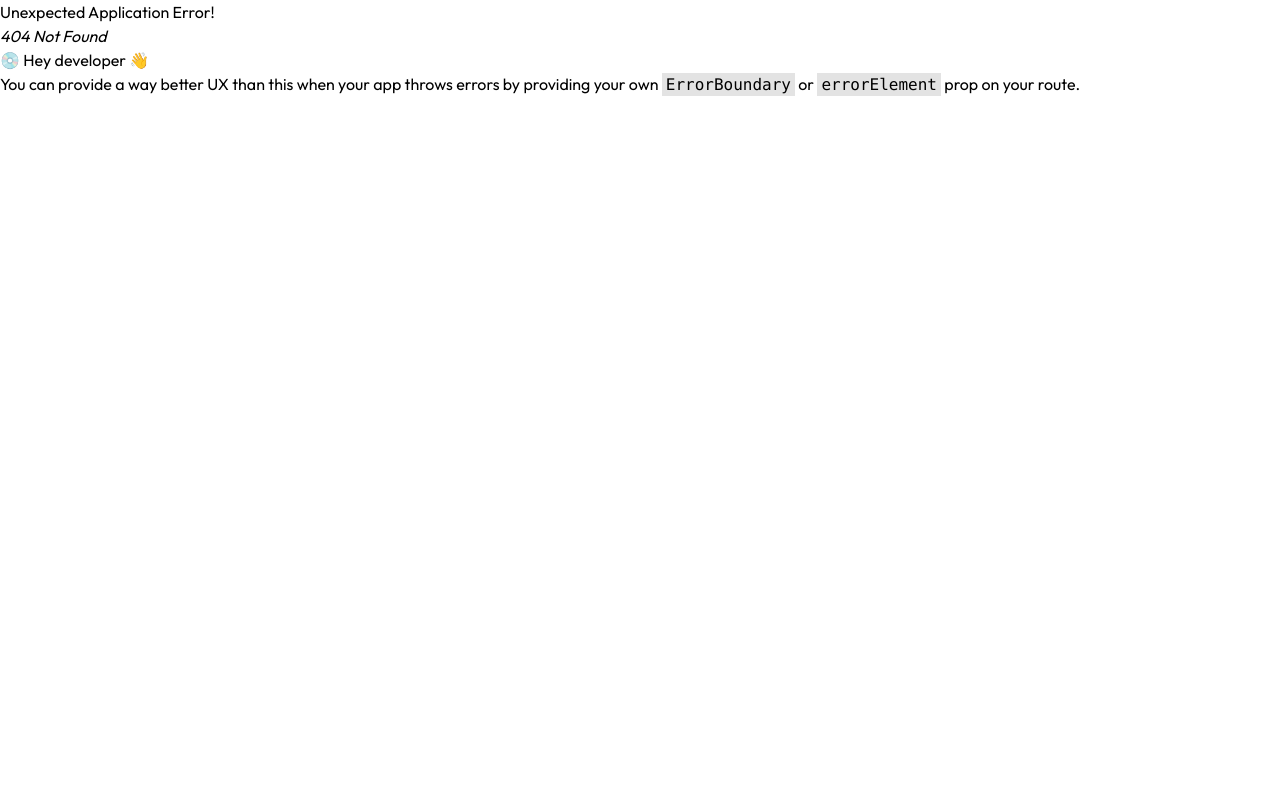
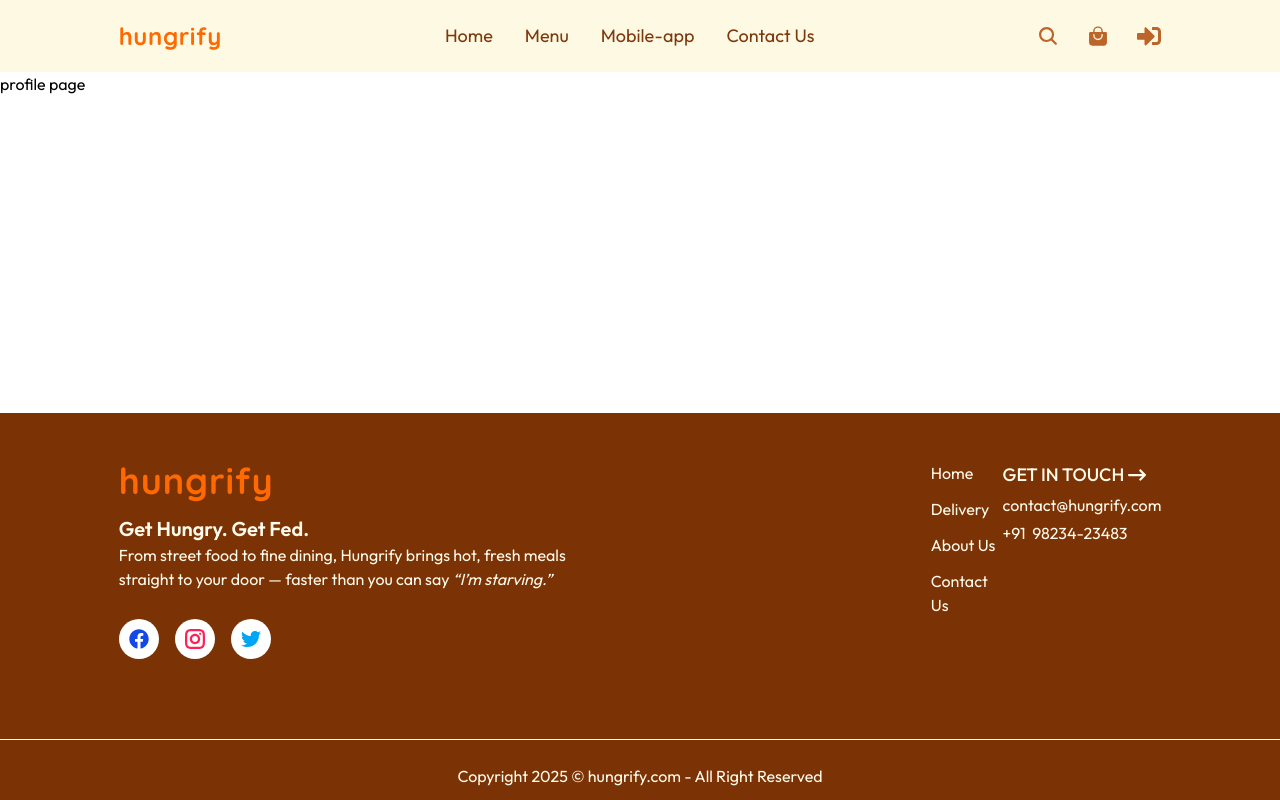
Before and after one commit to Ravipanchal0/hungrify, a React (Vite) app in the folder frontend/: page /profile in a window 1280 px wide. Before the commit this address had no page. Built offline with nearby package versions, Linux system fonts and the light colour scheme.

Commit message:
feat: add Profile page and integrate it into routing, update App component to use context for login modal

```diff
--- a/frontend/src/App.jsx
+++ b/frontend/src/App.jsx
@@ -1,13 +1,16 @@
-import React, { useState } from "react";
+import React, { useCallback, useContext, useState } from "react";
 import { Outlet } from "react-router-dom";
 import "./App.css";
 import { Navbar, Footer, LoginModal } from "./components/index.js";
+import { ToastContainer } from "react-toastify";
+import { StoreContext } from "./context/StoreContext.jsx";
 
 function App() {
-  const [showLogin, setShowLogin] = useState(false);
+  const { showLogin, setShowLogin } = useContext(StoreContext);
   return (
     <>
-      {showLogin && <LoginModal setShowLogin={setShowLogin} />}
+      <ToastContainer />
+      {showLogin && <LoginModal />}
 
       <div className="min-h-screen flex flex-col">
         <Navbar setShowLogin={setShowLogin} />
--- a/frontend/src/main.jsx
+++ b/frontend/src/main.jsx
@@ -9,13 +9,14 @@ import {
   RouterProvider,
 } from "react-router-dom";
 
-import { Home, Cart, PlaceOrder } from "./pages/index.js";
+import { Home, Profile, Cart, PlaceOrder } from "./pages/index.js";
 import StoreContextProvider from "./context/StoreContext.jsx";
 
 const router = createBrowserRouter(
   createRoutesFromElements([
     <Route path="/" element={<App />}>
       <Route path="" element={<Home />} />
+      <Route path="profile" element={<Profile />} />
       <Route path="cart" element={<Cart />} />
       <Route path="checkout" element={<PlaceOrder />} />
     </Route>,
--- /dev/null
+++ b/frontend/src/pages/Profile/Profile.jsx
@@ -0,0 +1,7 @@
+import React from "react";
+
+const Profile = () => {
+  return <div>profile page</div>;
+};
+
+export default Profile;
--- a/frontend/src/pages/index.js
+++ b/frontend/src/pages/index.js
@@ -1,5 +1,6 @@
 import Home from "./Home/Home";
+import Profile from "./Profile/Profile";
 import Cart from "./Cart/Cart";
 import PlaceOrder from "./PlaceOrder/PlaceOrder";
 
-export { Home, Cart, PlaceOrder };
+export { Home, Profile, Cart, PlaceOrder };
```
